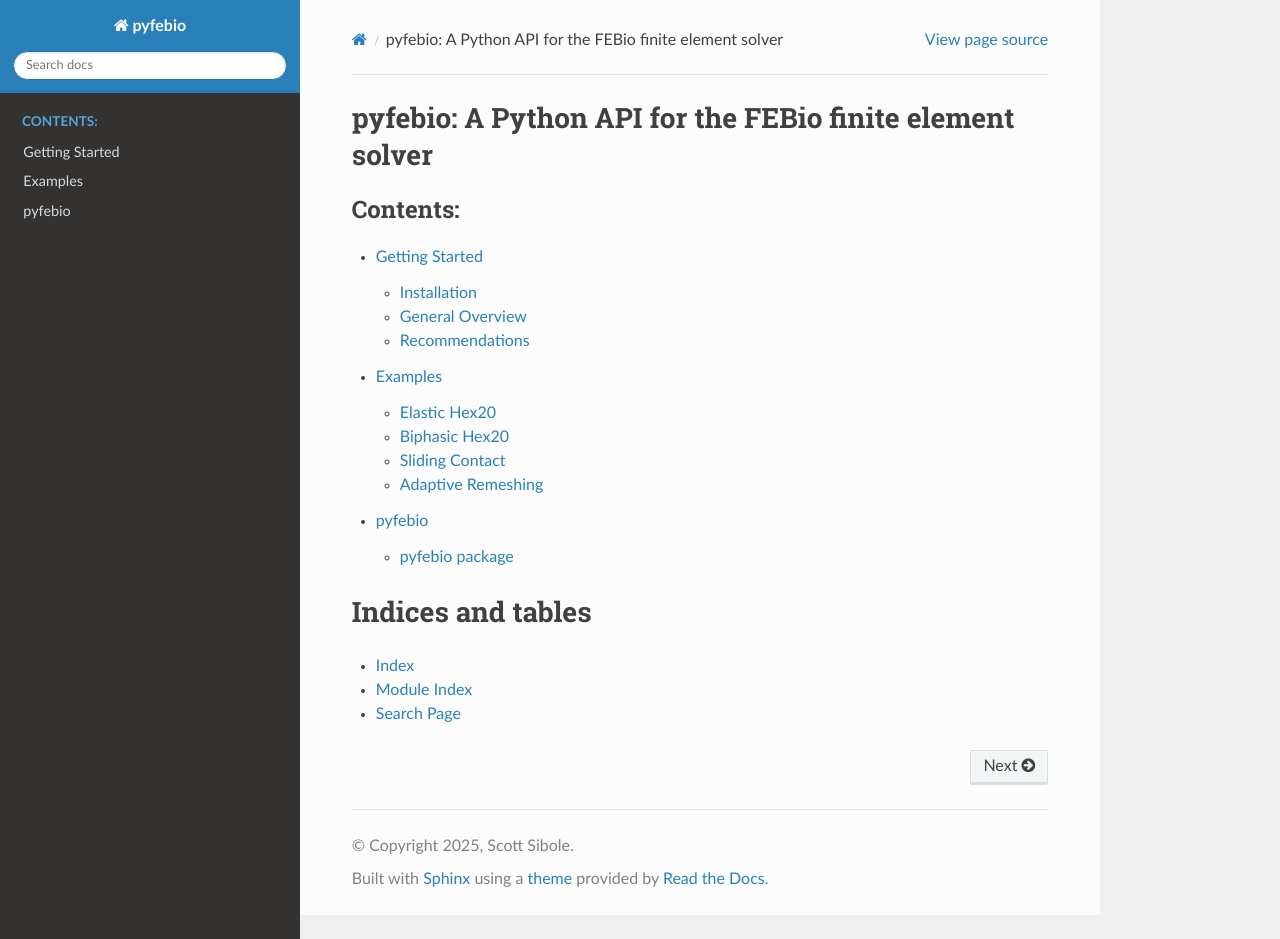
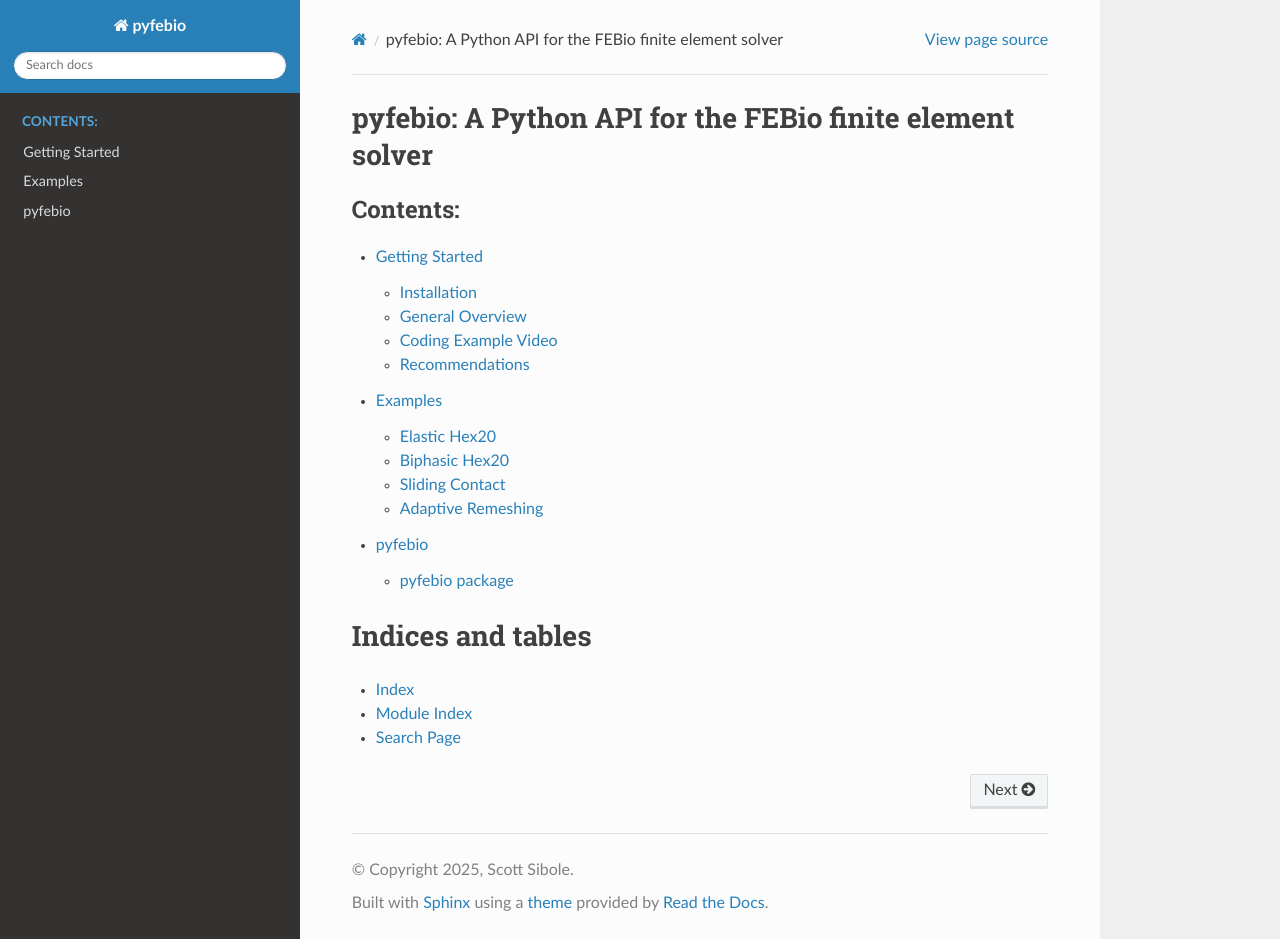
Before and after one commit to CompOrthoBiomech/pyfebio, a Sphinx documentation site: the page built from docs/index.rst, in a window 1280 px wide and 939 px high. Built offline with Sphinx 7.4.7 and the Read the Docs theme 3.1.0, drawn with Linux system fonts in a browser that asks for light colours.

Commit message:
embed youtube video in docs

```diff
--- a/docs/conf.py
+++ b/docs/conf.py
@@ -25,6 +25,7 @@
     "sphinx_rtd_theme",
     "sphinxcontrib.autodoc_pydantic",
     "sphinx_copybutton",
+    "sphinxcontrib.youtube",
 ]
 
 templates_path = ["_templates"]
--- a/docs/introduction.rst
+++ b/docs/introduction.rst
@@ -279,6 +279,12 @@
         </points>
     </load_controller>
 
+Coding Example Video
+--------------------
+
+.. youtube:: Wt3u5f-XhMI
+
+
 Recommendations
 ---------------
 
--- a/pyproject.toml
+++ b/pyproject.toml
@@ -21,6 +21,7 @@
   "sphinx-autodoc-typehints>=3.2.0",
   "sphinx-copybutton>=0.5.2",
   "sphinx-rtd-theme>=3.0.2",
+  "sphinxcontrib-youtube>=1.4.1",
 ]
 
 [build-system]
```
Also changed, not shown: 1 other file.
